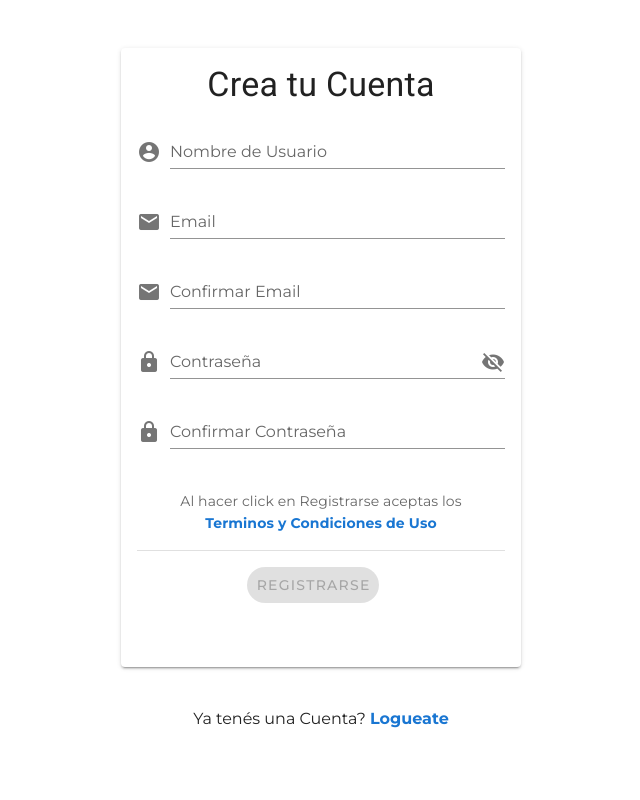
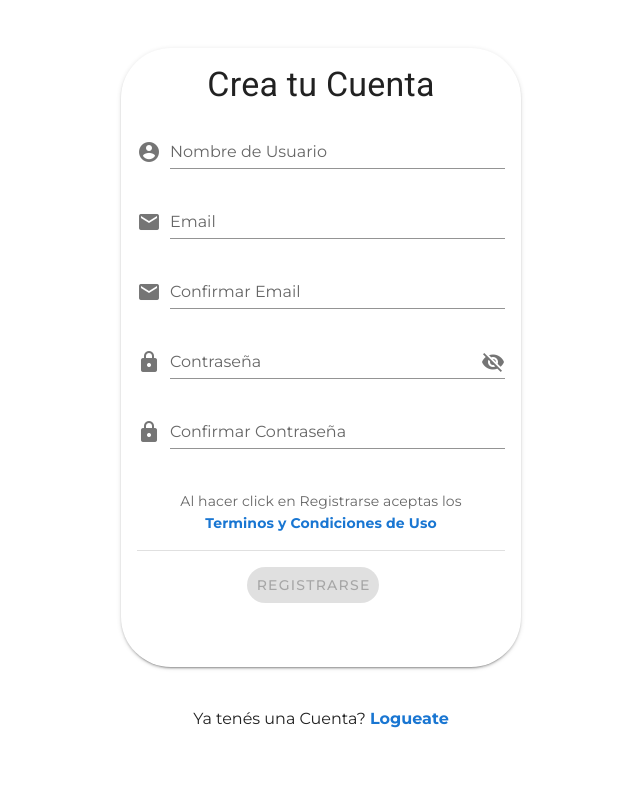
Before and after one commit to gonzagrisa/library_frontend, a Vue app: page /register in a window 1280 px wide. Shown: the top 800 px of the page, without its empty margins (319-959 px from the left). Built offline with nearby package versions, Linux system fonts and the light colour scheme.

Commit message:
Added Card border-radius

```diff
--- a/src/views/Register.vue
+++ b/src/views/Register.vue
@@ -240,9 +240,9 @@ export default {
 </script>
 
 <style>
-/* #rounded-card{
+#rounded-card{
     border-radius:50px;
-} */
+}
 a {
 	text-decoration: none;
 	font-weight: bold;
```
